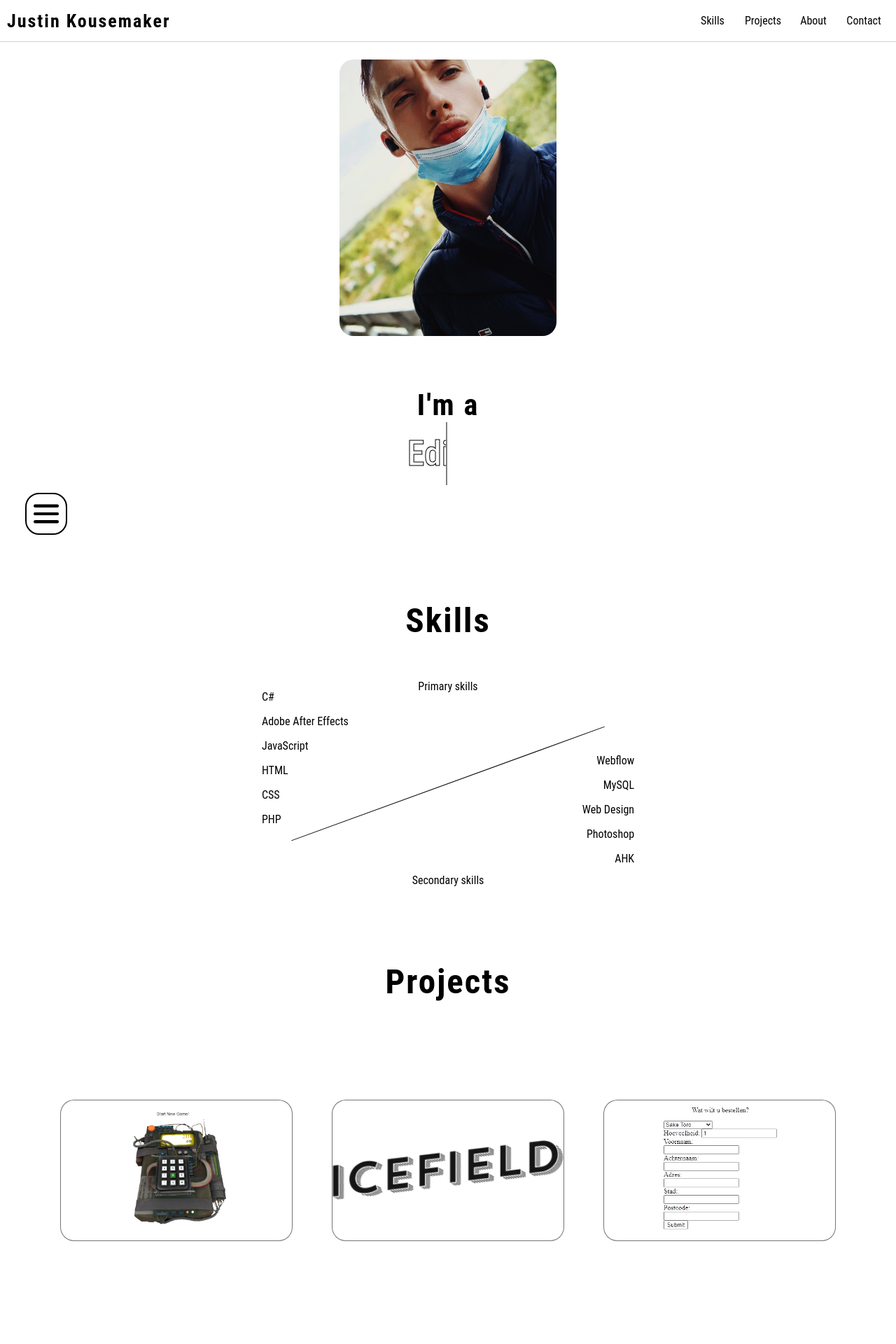
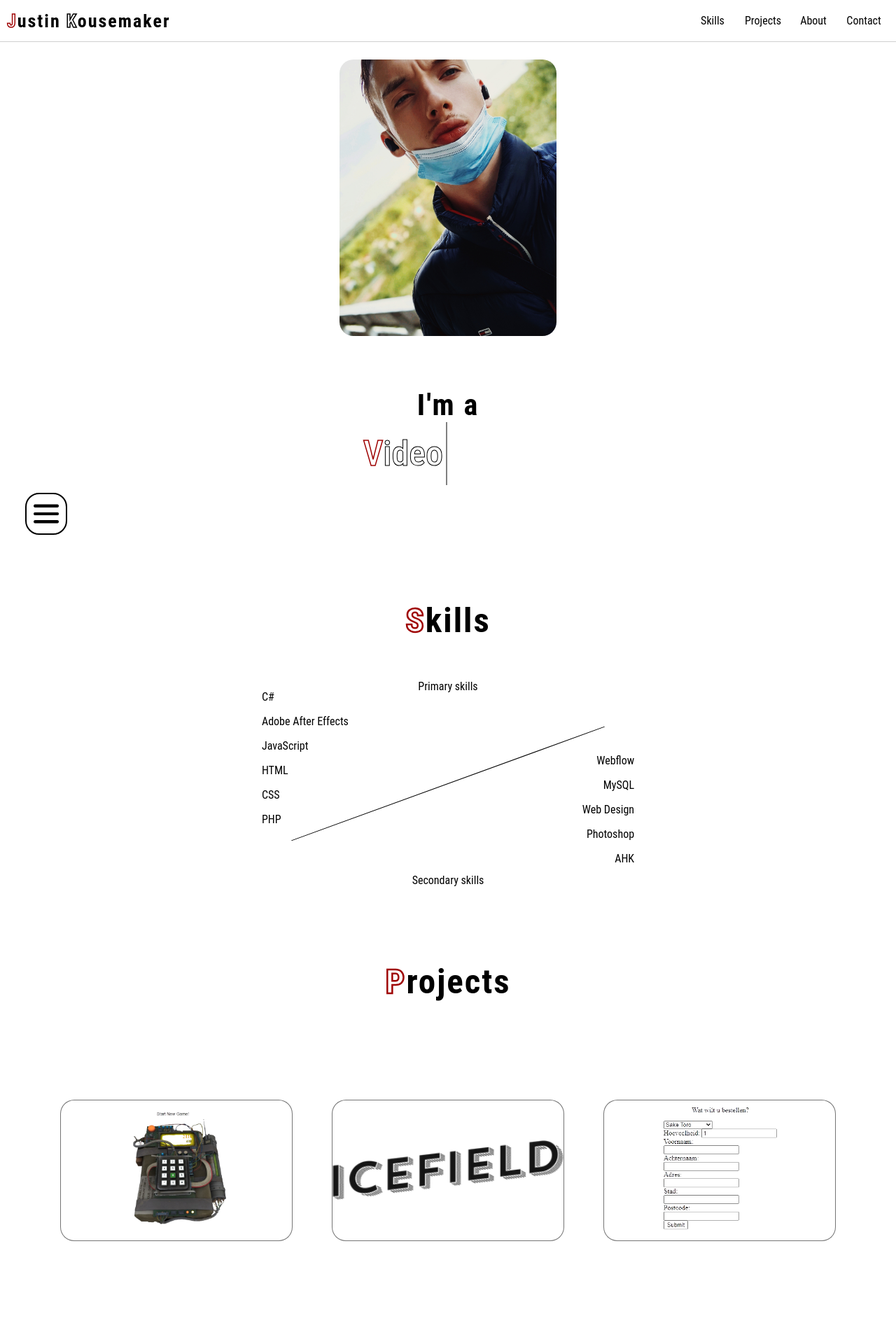
Before and after one commit to jkousemaker/New-Portfolio, a PHP site: page / in a window 1280 px wide. Shown: the top 1920 px of the page at 70% size. Run offline with PHP 8.4, Linux system fonts and the light colour scheme; data comes from the database, SQL or seed files in the repository.

Commit message:
style changes

```diff
--- a/assets/css/style.css
+++ b/assets/css/style.css
@@ -12,7 +12,7 @@
 }
 
 section {
-    scroll-margin-top: 3rem;
+    scroll-margin-top: 2rem;
     margin-top: 50px;
 }
 
@@ -302,7 +302,7 @@
 }
 
 .social {
-    background-color: rgb(27,27,27);
+    background-color: #720505;
     height: 100px;
     width: 100px;
     display: flex;
@@ -323,7 +323,7 @@
     line-height: 60px;
     border-radius: 50%;
     opacity: 0;
-    box-shadow: 0 0 0 2px rgb(0, 0, 0);
+    box-shadow: 0 0 0 2px #5c5c5c;
     transition: all .4s ease-in-out 70ms, width .5s ease-in-out, height .5s ease-in-out;
   }
 
@@ -338,7 +338,7 @@
   }
 
   .social:hover a {
-    color: #000;
+    color: #720505;;
   }
 
 .contact-icon {
@@ -385,6 +385,9 @@
     }
     h1 {
         font-size: 30px;
+    }
+    section > h1 > span {
+        -webkit-text-stroke: 2px #9f0404!important;
     }
     .jumbotron > a > h1 {
         font-size: 18px!important;
@@ -489,6 +492,7 @@
     .options {
         margin-left: 10px!important;
         transform: scale(0.7);
+        transform-origin: left;
     }
     .burger {
         width: 20px;
@@ -739,7 +743,7 @@
     margin: 6px;
 }
 
-.exit-b:hover, .exit-button:hover {
+.exit-b:hover, .exit-but on:hover {
     background-color: red;
     width: 25px;
     height: 25px;
@@ -749,3 +753,16 @@
 .b-exit-:hover a, .exit-button:hover a {
      color: white;
 }
+
+h1 > .theme {
+    -webkit-text-stroke: 1.5px black;
+}
+
+h1 >.theme:nth-child(1), .theme {
+    -webkit-text-stroke: 1.5px #9f0404;
+    -webkit-text-fill-color: transparent;
+}
+
+section > h1 > span {
+    -webkit-text-stroke: 2.5px #9f0404!important;
+}
--- a/index.php
+++ b/index.php
@@ -16,7 +16,7 @@
             <input placeholder="Last Name" type="text" name="lname">
             <input placeholder="Email" type="text" name="email">
             <textarea placeholder="Message" name="message"></textarea>
-            <input type="submit" name="submit">
+            <input value="Send" type="submit" name="submit">
         </form>
     </div>
     <?php
@@ -44,15 +44,15 @@
             <div class="intro-text">
                 <h1>I'm a</h1>
                 <ul class="dynamic-txts">
-                    <li><span>Developer</span></li>
-                    <li><span>Designer</span></li>
-                    <li><span>Editor</span></li>
-                    <li><span>Freelancer</span></li>
+                    <li><span><span class="theme">D</span>eveloper</span></li>
+                    <li><span><span class="theme">D</span>esigner</span></li>
+                    <li><span><span class="theme">V</span>ideo Editor</span></li>
+                    <li><span><span class="theme">F</span>reelancer</span></li>
                 </ul>
             </div>
         </section>
         <section class="skills">
-            <h1>Skills</h1>
+            <h1><span class="theme">S</span>kills</h1>
             <div class="s-card">
                 <p>Primary skills</p>
                 <div class="skillz">
@@ -77,7 +77,7 @@
             </div>
         </section>
         <section class="projects">
-            <h1>Projects</h1>
+            <h1><span class="theme">P</span>rojects</h1>
             <div class="p-cards">
                 <?php
                     global $pdo;
@@ -96,7 +96,7 @@
             </div>
         </section>
         <section class="about">
-            <h1>About me</h1>
+            <h1><span class="theme">A</span>bout me</h1>
             <p class="description">I'm an upcoming Software Developer who is currently perfecting his skills.</p>
             <h3>Why me?</h3>
             <div class="reasons">
@@ -147,7 +147,7 @@
             </div>
         </section>
         <section class="contact">
-            <h1>Contact me</h1>
+            <h1><span class="theme">C</span>ontact me</h1>
             <div class="card">
                 <ul class="socials">
                     <li class="social">
--- a/standard/jumbotron.php
+++ b/standard/jumbotron.php
@@ -1,6 +1,6 @@
 <body>
     <div class="jumbotron">
-        <a class="name" href="index.php"><h1>Justin Kousemaker</h1></a>
+        <a class="name" href="index.php"><h1><span class="theme">J</span>ustin <span class="theme">K</span>ousemaker</h1></a>
         <div class="j-buttons">
             <div>
                 <a class="j-button">Skills</a>
```
